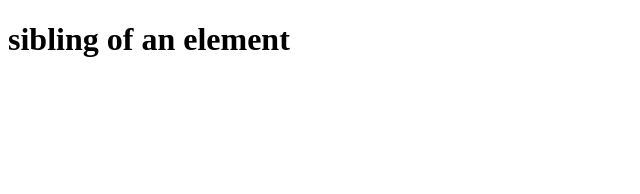
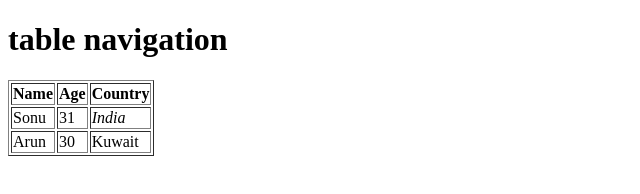
Before and after one commit to Sonukumar201995/javacript_practice-02, a plain HTML site: page chapt-07/index.html in a window 1280 px wide. Shown: the whole page, without its empty margins (0-640 px from the left). Drawn offline with Linux system fonts and the light colour scheme.

Commit message:
table navigation

```diff
--- a/chapt-07/index.html
+++ b/chapt-07/index.html
@@ -7,8 +7,27 @@
 
 </head>
 <body>
-<h1>sibling of an element</h1>
+<h1>table navigation</h1>
+
+<table border="1">
+    <tr>
+        <th>Name</th>
+        <th>Age</th>
+            <th>Country</th>
+        </tr>
+
+        <tr>
+            <td>Sonu</td>
+            <td>31</td>
+            <td><i>India</i></td>
+        </tr>
+
+        <tr>
+            <td>Arun</td>
+            <td>30</td>
+            <td>Kuwait</td>
+        </tr>
+    </table>
     <script src="script.js"></script>
-
 </body>
 </html>
--- a/chapt-07/script.js
+++ b/chapt-07/script.js
@@ -1,7 +1,7 @@
-let a=document.body;
-console.log(a.firstChild)
-console.log(a.firstElementChild);
+let f=document.body;
+console.log(f.firstElementChild);
 
-console.log(a.nextElementSibling);
-console.log(a.firstElementChild)
-console.log(a.lastElementChild)
+let table=document.querySelector("table");
+console.log(table.rows)
+console.log(table.caption)
+console.log(table.rows.length-1)
```
